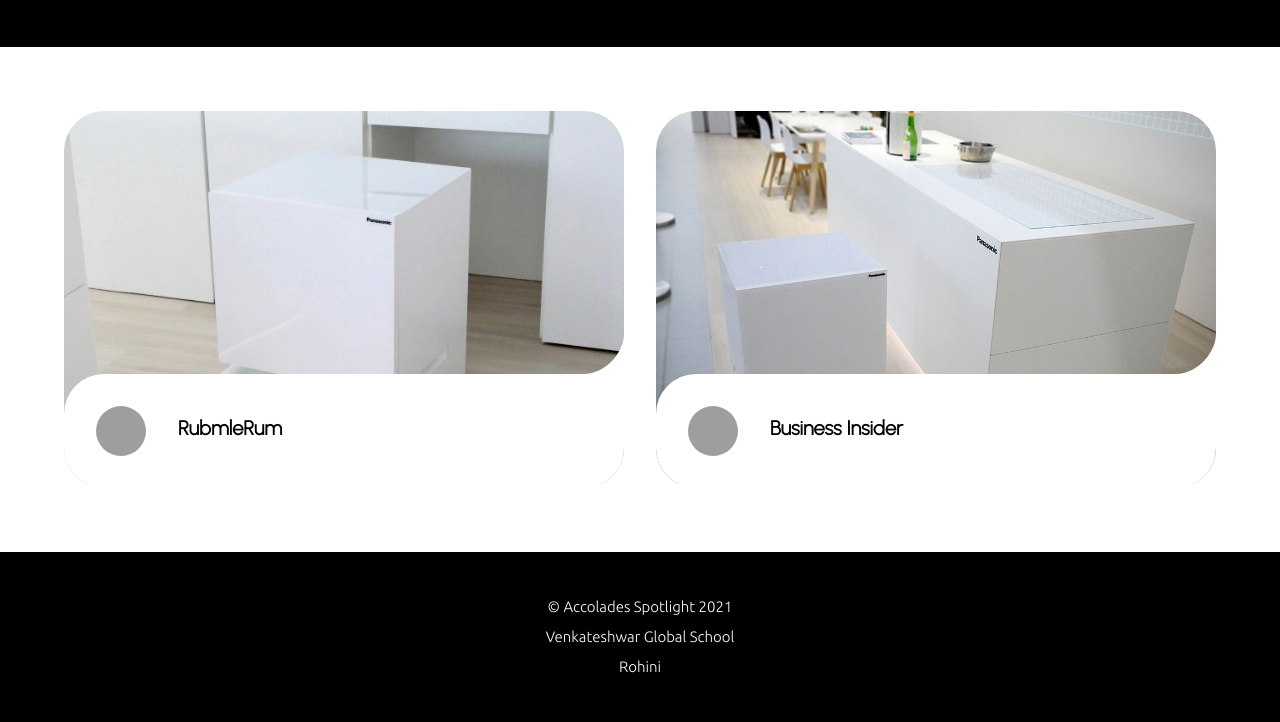
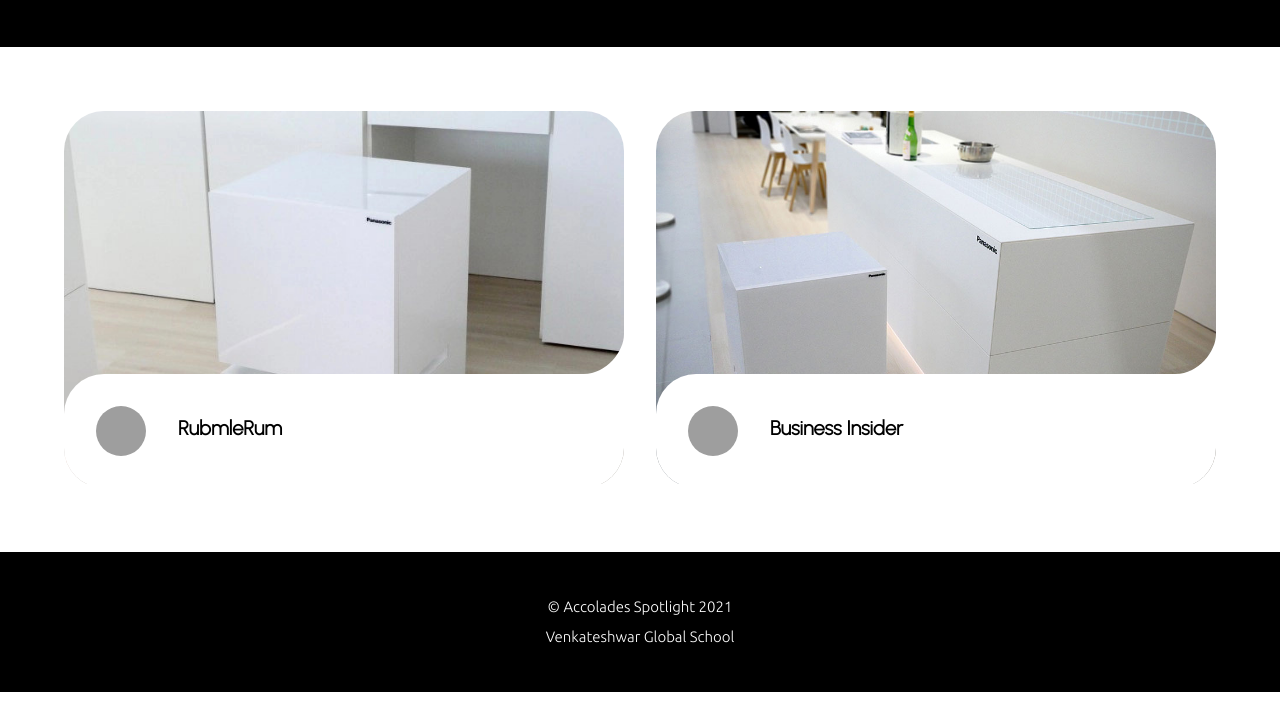
Before and after one commit to shreshthagarwal/accolades-new, a plain HTML site: page index.html in a window 1280 px wide. Shown: the part 2214-2936 px from the top of the page. After the commit the page ends 2906 px from the top, so only its background shows below. Drawn offline with nearby package versions, Linux system fonts and the light colour scheme; grey boxes are pictures that could not be loaded; a web font is replaced by a local one.

Commit message:
Update index.html

```diff
--- a/index.html
+++ b/index.html
@@ -141,8 +141,7 @@
     <section id="footer">
      <p>
       © Accolades Spotlight 2021 <br>
-      Venkateshwar Global School <br>
-      Rohini
+      Venkateshwar Global School
      </p>
     </section>
 
```
